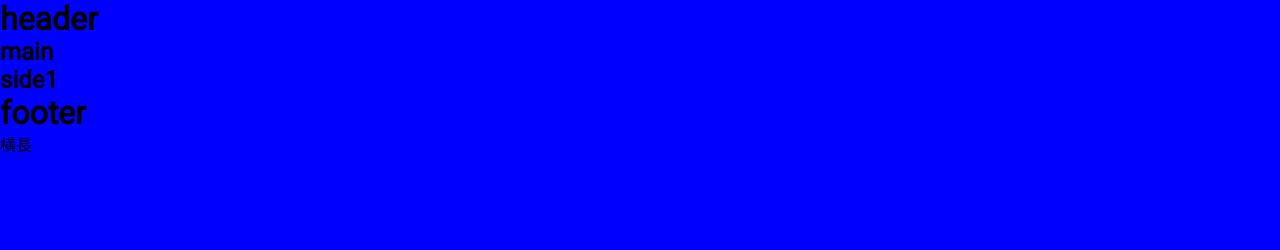
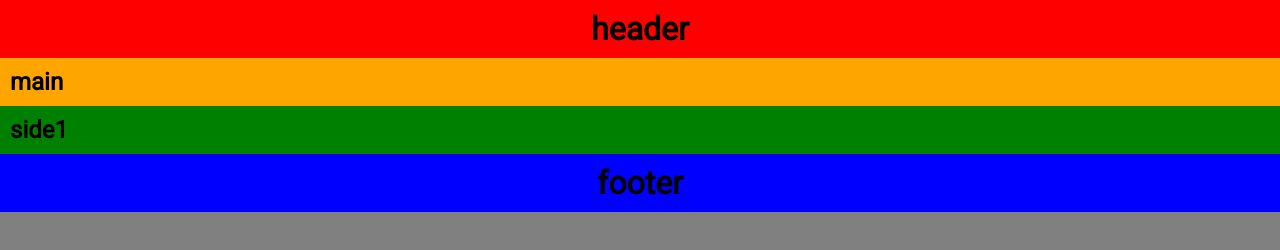
Before and after one commit to mackuroda1297/web1-10, a plain HTML site: page index.html in a window 1280 px wide. Drawn offline with Linux system fonts and the light colour scheme.

Commit message:
Create default.css

```diff
--- a/css/default.css
+++ b/css/default.css
@@ -11,32 +11,21 @@ body{
     font-family: 'Roboto', sans-serif;
 }
 
-@media screen and (max-width:640px){
-    body{
-        background-color: red;
-    }
+header{
+    padding: 10px;
+    text-align: center;
+    background-color: red;
 }
-
-@media screen and (min-width:641px) and (max-width:980px){
-    body{
-        background-color: green;
-    }
+section{
+    padding: 10px;
+    background-color: orange;
 }
-
-@media screen and (min-width:981px){
-    body{
-        background-color: blue;
-    }
+aside{
+    padding: 10px;
+    background-color:green;
 }
-
-@media screen and (orientation:portrait){
-    body:after {
-        content: "縦長";
-    }
+footer{
+    padding: 10px;
+    background-color:blue;
+    text-align: center;
 }
-
-@media screen and (orientation:landscape){
-    body:after {
-        content: "横長";
-    }
-}
```
